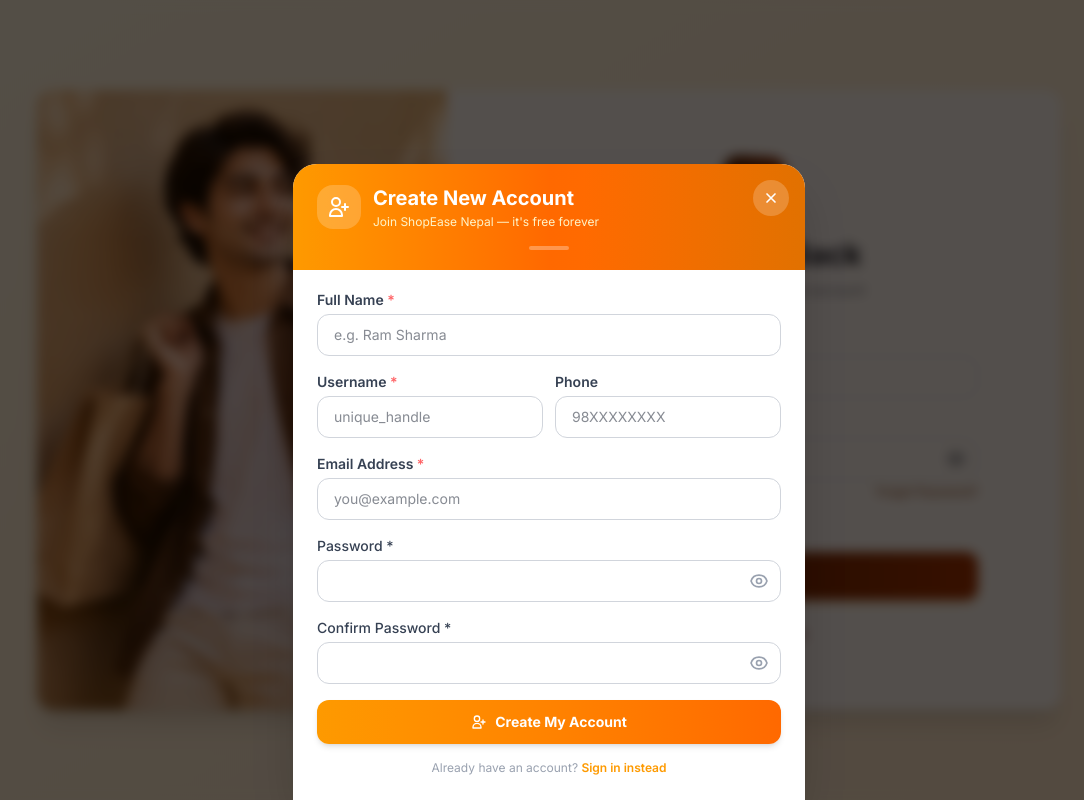
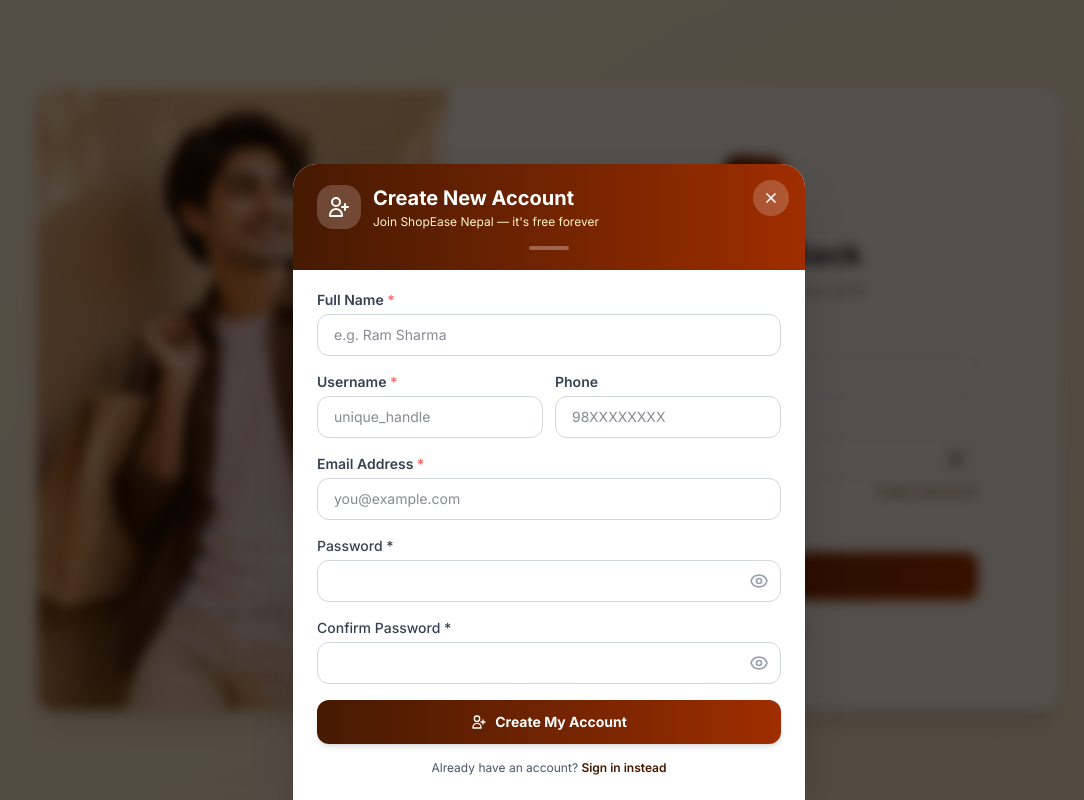
Before and after one commit to ANMOL-CHHETRI/React-Collage-B, a React (Vite) app: page /user-login in a window 1280 px wide. Both pictures are taken after a click on the button "New here? Sign up". Shown: the whole page, without its empty margins (91-1175 px from the left). Built offline with nearby package versions, Linux system fonts and the light colour scheme.

Commit message:
Update user signup UI with consistent theme

```diff
--- a/src/pages/UserLoginPage.jsx
+++ b/src/pages/UserLoginPage.jsx
@@ -229,7 +229,7 @@ const UserLoginPage = () => {
             style={{ maxHeight:"92vh" }}>
 
             {/* Modal header */}
-            <div className="relative bg-gradient-to-r from-amber-500 via-orange-500 to-amber-600 px-6 py-5 rounded-t-3xl flex-shrink-0">
+            <div className="relative bg-gradient-to-r from-amber-950 to-orange-800 px-6 py-5 rounded-t-3xl flex-shrink-0">
               <div className="flex items-center gap-3">
                 <div className="w-11 h-11 bg-white/20 rounded-2xl flex items-center justify-center">
                   <svg className="w-6 h-6 text-white" fill="none" stroke="currentColor" viewBox="0 0 24 24">
@@ -309,15 +309,15 @@ const UserLoginPage = () => {
                 )}
 
                 <button type="submit"
-                  className="w-full bg-gradient-to-r from-amber-500 to-orange-500 hover:from-amber-600 hover:to-orange-600 text-white py-3 rounded-xl font-bold text-sm shadow-md hover:shadow-lg transition-all cursor-pointer mt-1 flex items-center justify-center gap-2">
+                  className="w-full bg-gradient-to-r from-amber-950 to-orange-800 hover:to-amber-950 text-white py-3 rounded-xl font-bold text-sm shadow-md hover:shadow-lg transition-all cursor-pointer mt-1 flex items-center justify-center gap-2">
                   <svg className="w-4 h-4" fill="none" stroke="currentColor" viewBox="0 0 24 24">
                     <path strokeLinecap="round" strokeLinejoin="round" strokeWidth="2" d="M18 9v3m0 0v3m0-3h3m-3 0h-3m-2-5a4 4 0 11-8 0 4 4 0 018 0zM3 20a6 6 0 0112 0v1H3v-1z" />
                   </svg>
                   Create My Account
                 </button>
-                <p className={`text-center text-xs pb-1 ${dark ? "text-slate-500" : "text-gray-400"}`}>
+                <p className={`text-center text-xs pb-1 ${dark ? "text-slate-500" : "text-gray-600"}`}>
                   Already have an account?{" "}
-                  <button type="button" onClick={closeSignup} className="text-amber-500 font-semibold hover:underline cursor-pointer">
+                  <button type="button" onClick={closeSignup} className="text-amber-950 font-semibold hover:underline cursor-pointer">
                     Sign in instead
                   </button>
                 </p>
```
